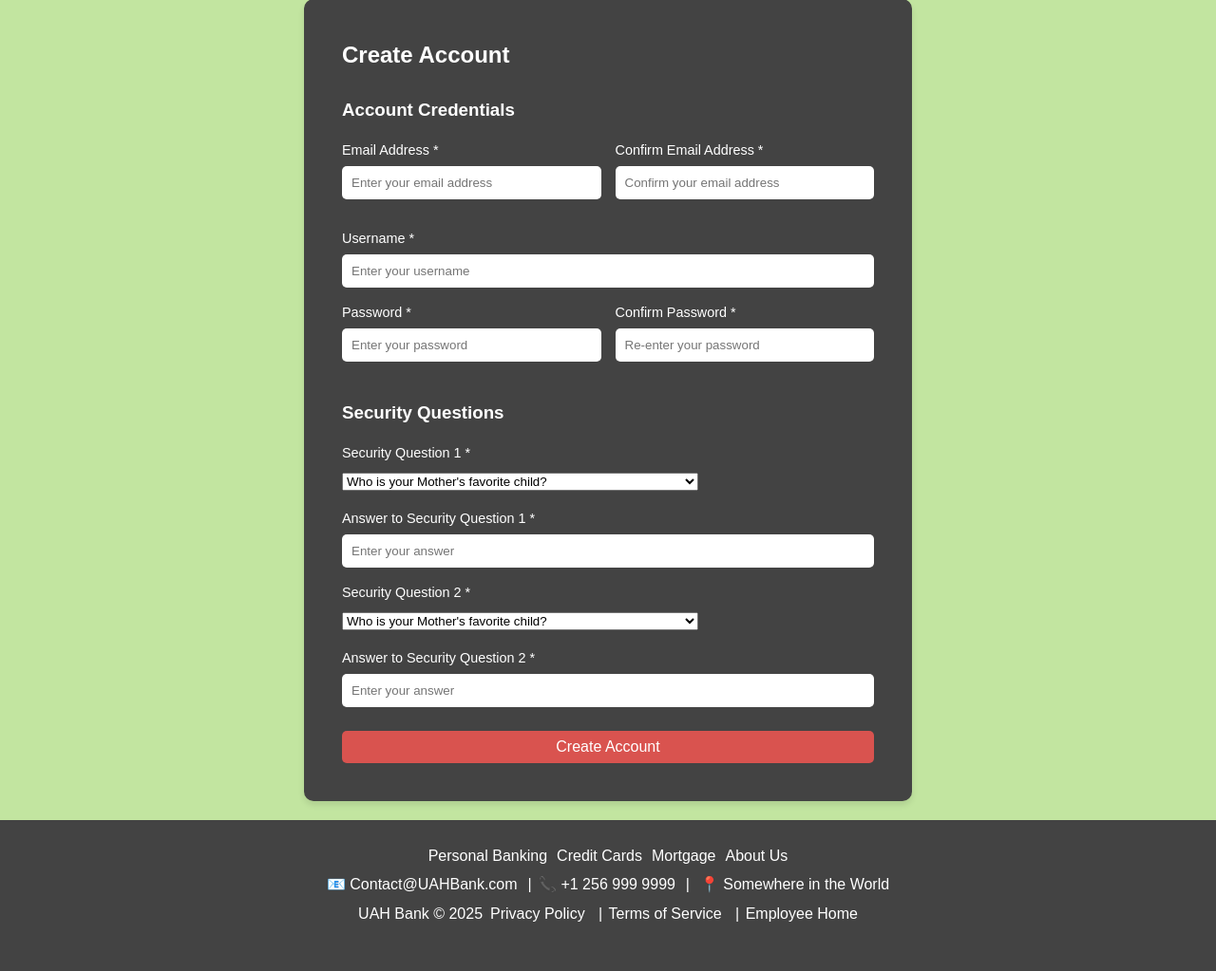
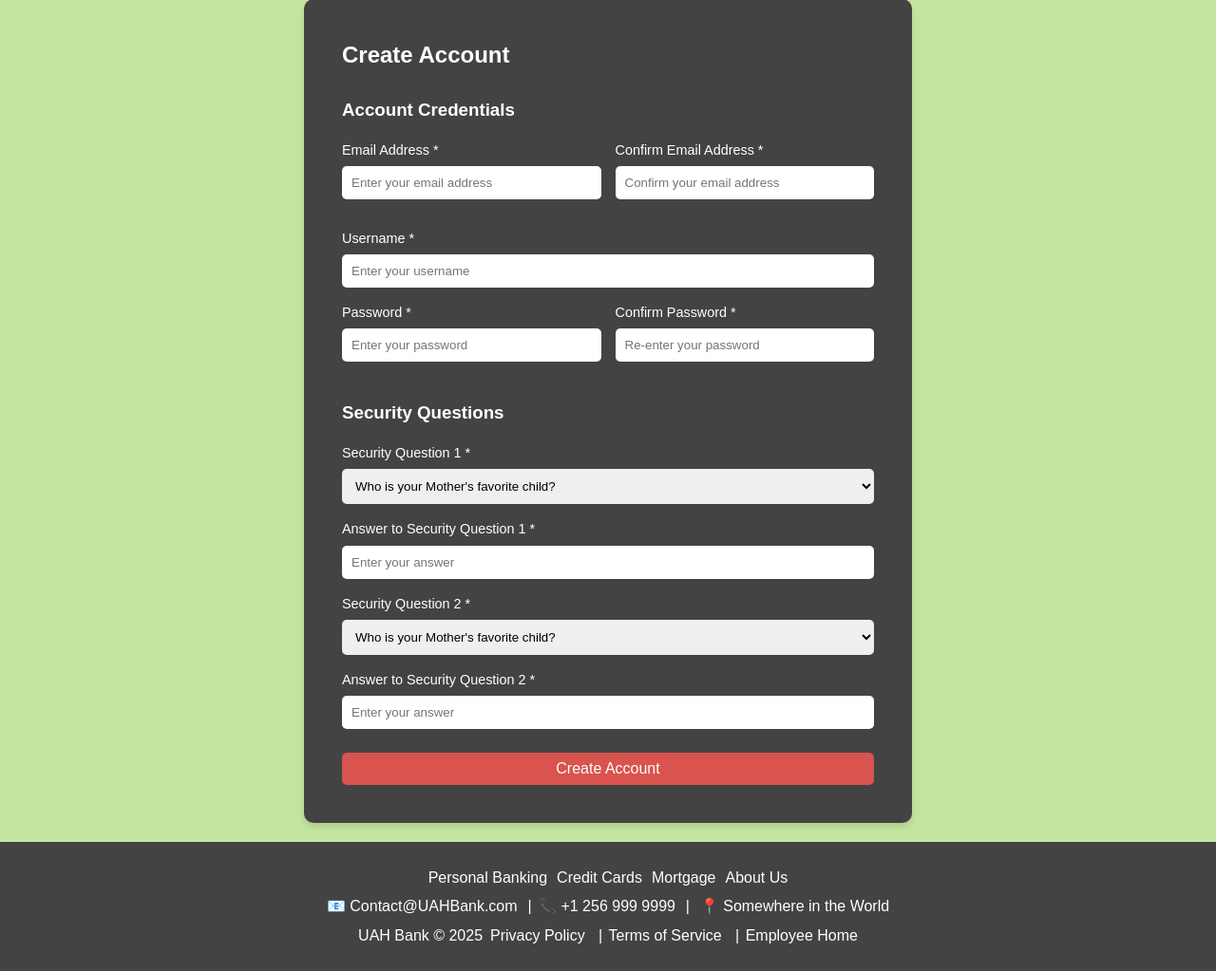
Before and after one commit to bailee1531/CS499-BankManagement, a Flask app: page /customer/register/step2 in a window 1280 px wide. Shown: the part 111-1134 px from the top of the page at 95% size. Before the commit the page ends 1082 px from the top, so only its background shows below. Run offline with Flask 3, Linux system fonts and the light colour scheme.

Commit message:
Fixed the Teller Security Questions

```diff
--- a/app/blueprints/registration/templates/registration/register_teller_step2.html
+++ b/app/blueprints/registration/templates/registration/register_teller_step2.html
@@ -114,8 +114,6 @@ Evergreen Bank - Create Account
             <div class="security-questions">
                 <h3>Security Questions</h3>
 
-                <!-- Security Question 1 and Answer 1 side by side -->
-                <div class="form-row">
                 <!-- Security Question 1 -->
                 <div class="form-group">
                     <label for="security_question_1">Security Question 1 *</label>
@@ -141,10 +139,7 @@ Evergreen Bank - Create Account
                     </div>
                     {% endif %}
                 </div>
-                </div>
 
-                <!-- Security Question 2 and Answer 2 side by side -->
-                <div class="form-row">
                 <!-- Security Question 2 -->
                 <div class="form-group">
                     <label for="security_question_2">Security Question 2 *</label>
@@ -171,7 +166,6 @@ Evergreen Bank - Create Account
                     {% endif %}
                 </div>
             </div>
-            </div>
 
             <!-- Submit button to create the account -->
             <button type="submit" class="btn btn--login">Create Account</button>
--- a/app/static/css/registration.css
+++ b/app/static/css/registration.css
@@ -26,6 +26,23 @@
 
 .security-questions {
     margin-top: 1.5rem;
+}
+
+/* Make security question dropdowns the same width as inputs */
+.security-questions select,
+.security-questions input {
+    width: 100%;
+    box-sizing: border-box;
+}
+
+/* Ensure all form controls have consistent styling */
+.form-control,
+select.form-control {
+    width: 100%;
+    padding: 0.625rem;
+    border: none;
+    border-radius: var(--border-radius);
+    transition: outline var(--transition);
 }
 
 /* Button container for side-by-side buttons */
```
Lines whose indentation alone changed are shown as unchanged.
